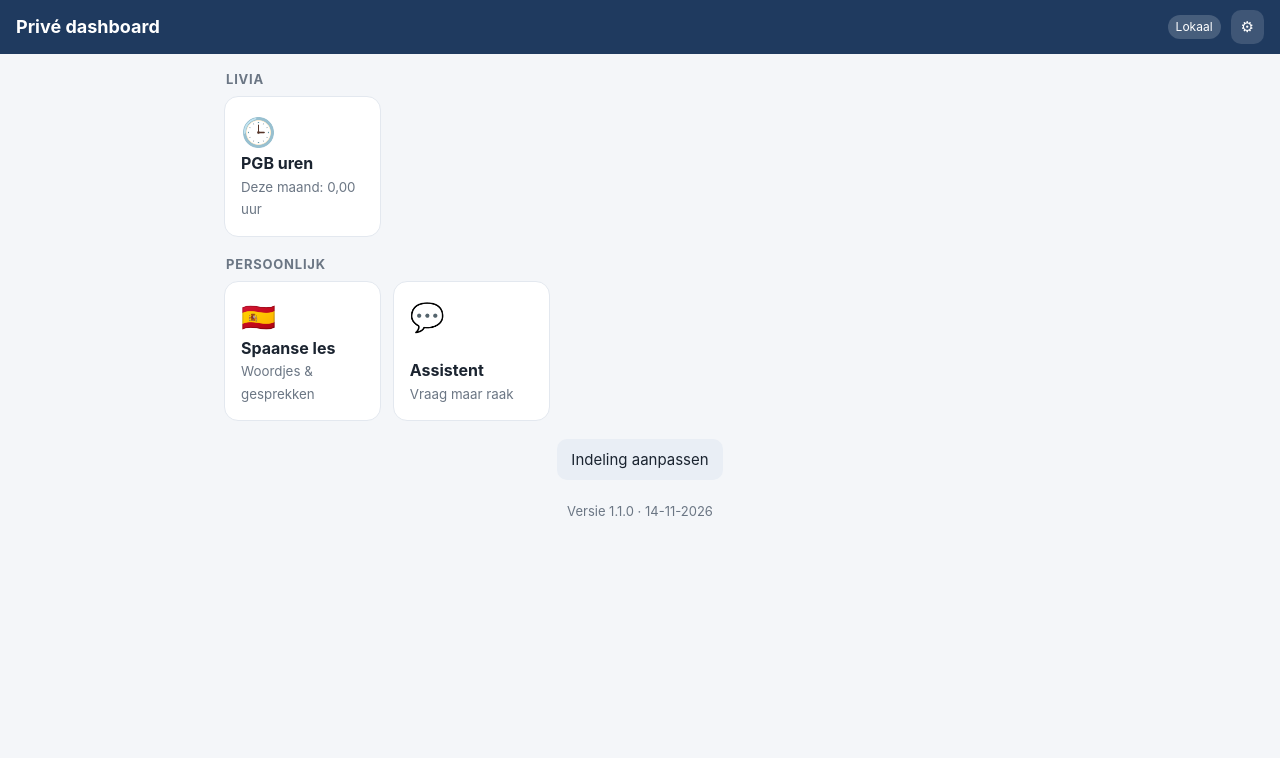
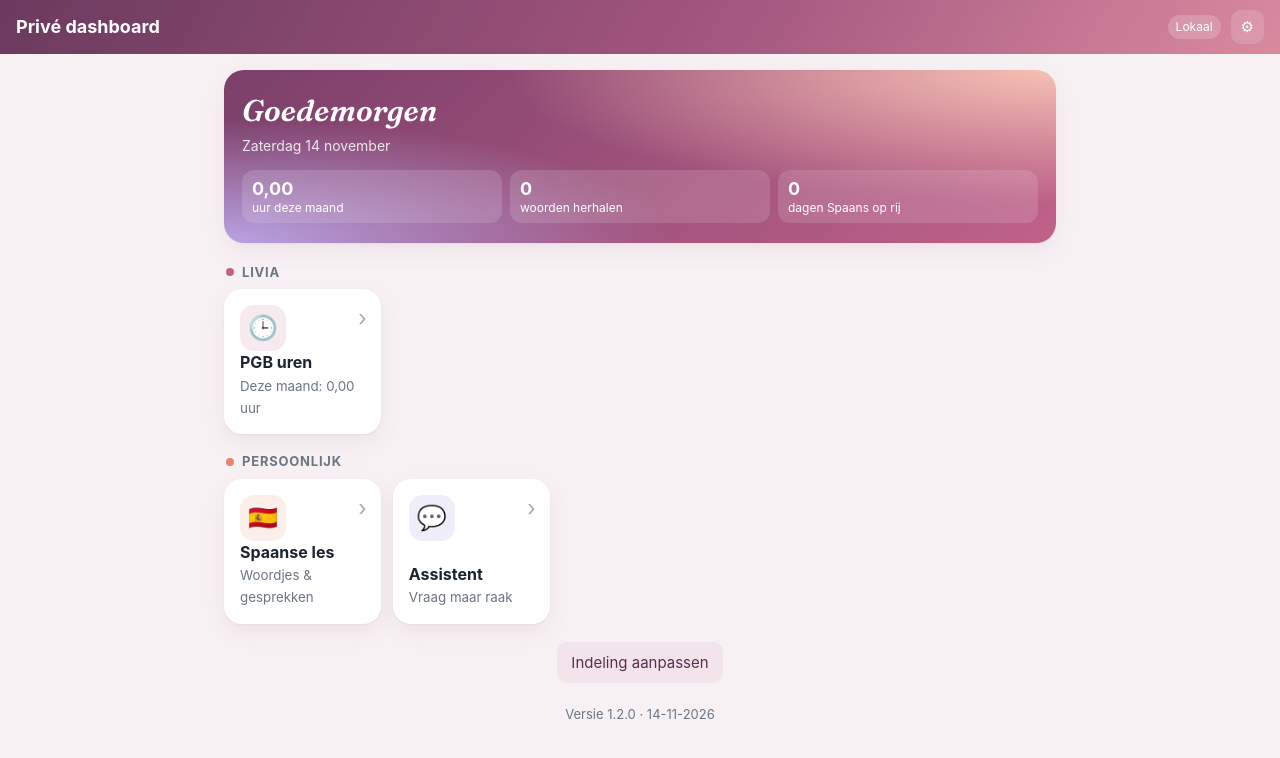
Before and after one commit to 180971-ux/dashboard, a plain HTML site: page index.html in a window 1280 px wide. Drawn offline with Linux system fonts and the light colour scheme.

Commit message:
Versie 1.2.0: opgepimpt, vrouwelijker kleurenpalet en nieuw icoon

```diff
--- a/index.html
+++ b/index.html
@@ -8,7 +8,9 @@
 <meta name="mobile-web-app-capable" content="yes">
 <meta name="apple-mobile-web-app-status-bar-style" content="black-translucent">
 <meta name="apple-mobile-web-app-title" content="Dashboard">
-<meta name="theme-color" content="#1f3a5f">
+<meta name="theme-color" content="#6b3a5e">
+<link rel="preconnect" href="https://fonts.googleapis.com"><link rel="preconnect" href="https://fonts.gstatic.com" crossorigin>
+<link href="https://fonts.googleapis.com/css2?family=Fraunces:ital,wght@1,600&display=swap" rel="stylesheet">
 <link rel="manifest" href="manifest.json">
 <link rel="apple-touch-icon" href="icon-180.png">
 <script src="https://cdn.jsdelivr.net/npm/@azure/msal-browser@3.28.1/lib/msal-browser.min.js"></script>
@@ -95,6 +97,35 @@ tfoot td{font-weight:700;border-bottom:0}
 .chip.done{background:#e7f5ec;border-color:#2e8b57;color:#2e8b57}
 .chatbar{display:flex;gap:8px;align-items:end}.chatbar textarea{flex:1;margin:0}
 .typing{opacity:.6;font-style:italic}
+/* ===== Opgepimpt ===== */
+:root{--bg:#f8f1f4;--card:#ffffff;--accent:#b4577f;--navy:#6b3a5e;--shadow:0 1px 2px rgba(107,58,94,.06),0 8px 22px rgba(107,58,94,.08);--r:18px}
+@media (prefers-color-scheme: dark){
+  :root{--bg:#1a1218;--card:#251a23;--ink:#f3e9ef;--muted:#b39fac;--line:#3a2a36;--accent:#d77ea6;--shadow:0 1px 2px rgba(0,0,0,.3),0 6px 18px rgba(0,0,0,.25)}
+  input,select,textarea{background:#1f151c;color:var(--ink);border-color:var(--line)}
+  .spk{background:#3a2a36;color:var(--ink)}
+  .seg{background:#2c1f29}.seg button.on{background:#43303f;color:var(--ink)}
+  .msg.ai{background:#33242f}.chip{background:#251a23;border-color:#4a3644;color:var(--ink)}
+  #modal .box{background:var(--card)}
+}
+header{background:linear-gradient(120deg,#6b3a5e 0%,#a2557e 55%,#d98a9f 100%)}
+.card{box-shadow:var(--shadow);border-color:transparent}
+.hero{border-radius:20px;padding:20px 18px;margin-bottom:20px;color:#fff;
+  background:radial-gradient(120% 140% at 100% 0%,#f6c1b4 0%,rgba(246,193,180,0) 55%),radial-gradient(90% 120% at 0% 100%,#b9a3e3 0%,rgba(185,163,227,0) 60%),linear-gradient(135deg,#7a3f6a,#c0628a);box-shadow:var(--shadow)}
+.hero h2{margin:0;font-family:"Fraunces",Georgia,serif;font-style:italic;font-weight:600;font-size:30px;letter-spacing:.2px}
+.hero p{margin:4px 0 14px;opacity:.85;font-size:14px}
+.hero .kpis{display:grid;grid-template-columns:repeat(3,1fr);gap:8px}
+.hero .kpi{background:rgba(255,255,255,.14);backdrop-filter:blur(6px);-webkit-backdrop-filter:blur(6px);border-radius:12px;padding:8px 10px;font-size:12px;line-height:1.25}
+.hero .kpi b{display:block;font-size:18px}
+.cat h3{display:flex;align-items:center;gap:8px}
+.cat h3::before{content:"";width:8px;height:8px;border-radius:50%;background:var(--catc,#2f6fb3)}
+.tile{border:0;box-shadow:var(--shadow);position:relative;transition:transform .12s ease,box-shadow .12s ease;min-height:132px}
+.tile:active{transform:scale(.97)}
+@media (hover:hover){.tile:hover{transform:translateY(-2px)}}
+.tile .ic{width:46px;height:46px;border-radius:14px;display:grid;place-items:center;font-size:24px;background:var(--tc-bg,#e8f0fa)}
+.tile::after{content:"›";position:absolute;right:14px;top:14px;font-size:22px;color:var(--muted);opacity:.6}
+.tile b{font-size:16px}
+button.b.sec{background:#f3e4ec;color:#5a2f4d}
+@media (prefers-color-scheme: dark){button.b.sec{background:#3a2a36;color:var(--ink)}}
 #print{display:none}
 @media print{
   header,main,#modal,#toast{display:none!important}
@@ -359,7 +390,7 @@ tfoot td{font-weight:700;border-bottom:0}
 <script>
 "use strict";
 /* ============ Config ============ */
-const APP_VERSION = "1.1.0";          // ophogen bij elke nieuwe versie
+const APP_VERSION = "1.2.0";          // ophogen bij elke nieuwe versie
 const APP_DATUM = "14-11-2026";
 const DEFAULT_CLIENT_ID = "";               // optioneel hier vast invullen
 const SCOPES = ["Files.ReadWrite.AppFolder"];
@@ -933,9 +964,9 @@ $("sKeyDel").onclick=()=>{ ls.del(AIK.key); $("sKey").value=""; toast("Sleutel g
 
 /* ============ Startscherm & categorieën ============ */
 const TOOLS = {
-  pgb:{ ic:"🕒", naam:"PGB uren", sub:()=>`Deze maand: ${num2(totals(todayStr().slice(0,7)).U)} uur` },
-  spaans:{ ic:"🇪🇸", naam:"Spaanse les", sub:()=>{ const d=dueWoorden().length; return woorden().length?(d?`${d} te herhalen`:"Alles herhaald ✓"):"Woordjes & gesprekken"; } },
-  assistent:{ ic:"💬", naam:"Assistent", sub:()=>"Vraag maar raak" }
+  pgb:{ ic:"🕒", kleur:"#c0628a", naam:"PGB uren", sub:()=>`Deze maand: ${num2(totals(todayStr().slice(0,7)).U)} uur` },
+  spaans:{ ic:"🇪🇸", kleur:"#e8846b", naam:"Spaanse les", sub:()=>{ const d=dueWoorden().length; return woorden().length?(d?`${d} te herhalen`:"Alles herhaald ✓"):"Woordjes & gesprekken"; } },
+  assistent:{ ic:"💬", kleur:"#8f7ad6", naam:"Assistent", sub:()=>"Vraag maar raak" }
 };
 const DEFAULT_CATS = [ {id:"c-livia",naam:"Livia",tools:["pgb"]}, {id:"c-persoonlijk",naam:"Persoonlijk",tools:["spaans","assistent"]} ];
 function layout(){
@@ -950,9 +981,13 @@ function layout(){
 }
 function saveLayout(cats){ upsertIn("dashboard","indeling",{id:"layout",cats}); }
 function renderHome(){
-  $("homeCats").innerHTML=layout().filter(c=>c.tools.length).map(c=>`<div class="cat"><h3>${esc(c.naam)}</h3><div class="tiles">${
+  const u=new Date().getHours(), groet=u<6?"Goedenacht":u<12?"Goedemorgen":u<18?"Goedemiddag":"Goedenavond";
+  const t=totals(todayStr().slice(0,7)), due=dueWoorden().length, rk=streak();
+  const hero=`<div class="hero"><h2>${groet}</h2><p>${(d=>d[0].toUpperCase()+d.slice(1))(new Date().toLocaleDateString("nl-NL",{weekday:"long",day:"numeric",month:"long"}))}</p>
+    <div class="kpis"><div class="kpi"><b>${num2(t.U)}</b>uur deze maand</div><div class="kpi"><b>${due}</b>woorden herhalen</div><div class="kpi"><b>${rk}</b>${rk===1?"dag":"dagen"} Spaans op rij</div></div></div>`;
+  $("homeCats").innerHTML=hero+layout().filter(c=>c.tools.length).map(c=>`<div class="cat" style="--catc:${TOOLS[c.tools[0]].kleur}"><h3>${esc(c.naam)}</h3><div class="tiles">${
     c.tools.map(t=>{ let sub=""; try{ sub=TOOLS[t].sub(); }catch(e){}
-      return `<button class="tile" data-go="${t}"><span class="ic">${TOOLS[t].ic}</span><div><b>${esc(TOOLS[t].naam)}</b><br><small>${esc(sub)}</small></div></button>`; }).join("")
+      return `<button class="tile" data-go="${t}" style="--tc-bg:${TOOLS[t].kleur}22"><span class="ic">${TOOLS[t].ic}</span><div><b>${esc(TOOLS[t].naam)}</b><br><small>${esc(sub)}</small></div></button>`; }).join("")
   }</div></div>`).join("");
   $("homeCats").querySelectorAll("[data-go]").forEach(b=>b.onclick=()=>location.hash=b.dataset.go);
   if($("indelingCard").style.display!=="none") renderIndeling();
```
Also changed, not shown: icon-180.png, icon-512.png, manifest.json.
